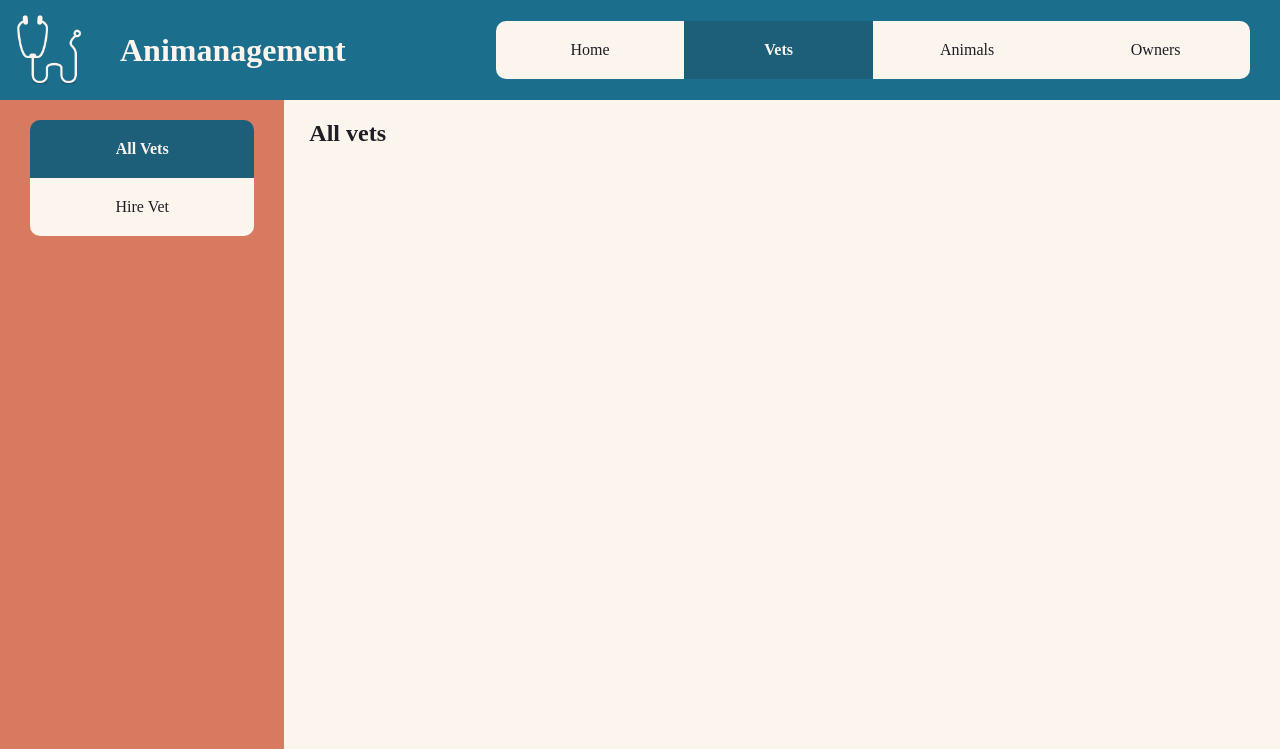
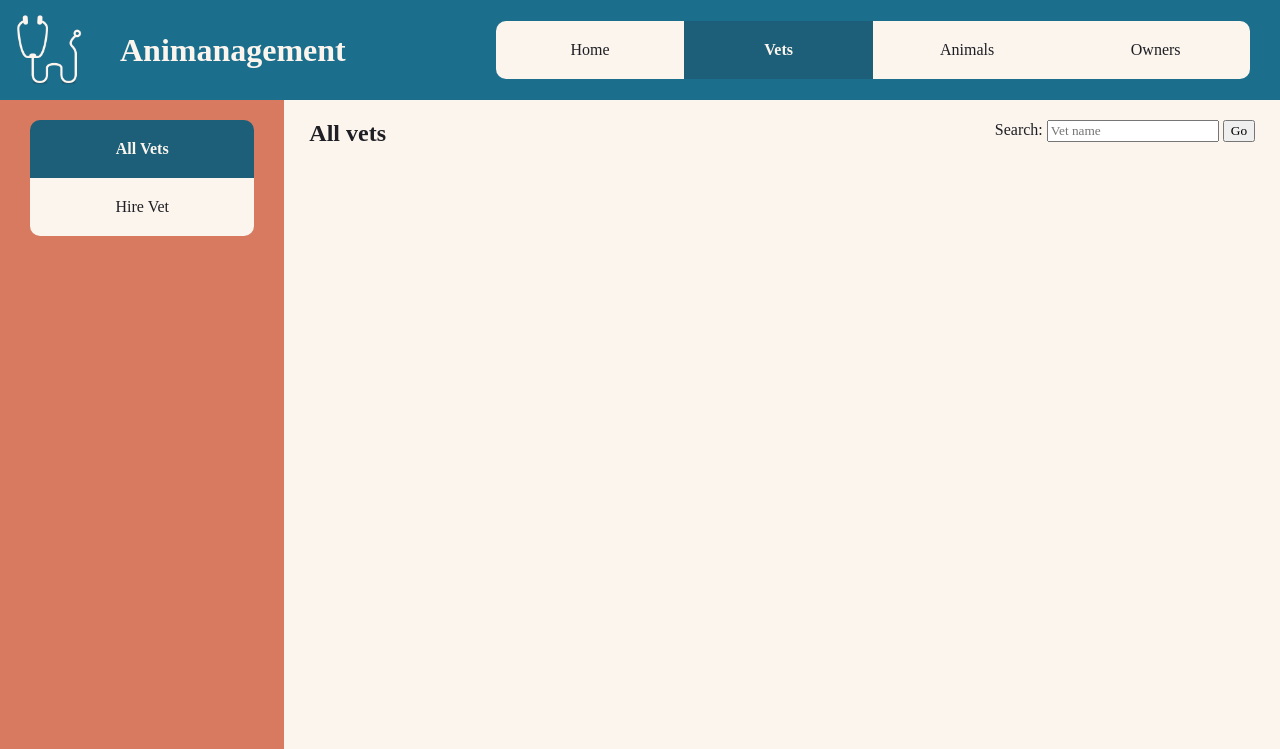
Before and after one commit to JnnyRdng/animanagement, a Flask app: page /vets in a window 1280 px wide. Shown: the top 749 px of the page. Run offline with Flask 2, Linux system fonts and the light colour scheme; data that the repository does not hold is empty; some libraries are stand-ins or nearby versions; some web fonts are replaced.

Commit message:
search implemented in vets index page

```diff
--- a/controllers/animal_controller.py
+++ b/controllers/animal_controller.py
@@ -15,7 +15,6 @@ search = False
 @animal_blueprint.route("/animals")
 def index():
     global search
-    animals = []
     results = []
     search_term = False
     animals = animal_repository.select_all()
--- a/controllers/vet_controller.py
+++ b/controllers/vet_controller.py
@@ -5,13 +5,35 @@ import repositories.vet_repository as vet_repository
 import repositories.animal_repository as animal_repository
 
 vet_blueprint = Blueprint("vets", __name__)
+search = False
 
 # index
 # /vets GET
 @vet_blueprint.route("/vets")
 def index():
+    global search
+    results = []
+    search_term = False
     vets = vet_repository.select_all()
-    return render_template("/vets/index.html", title="Vets", vets=vets)
+    if search:
+        results = [
+            vet
+            for vet in vets
+            if search.lower() in f"{vet.first_name.lower()} {vet.last_name.lower()}"
+        ]
+        search_term = search
+        search = False
+
+    return render_template(
+        "/vets/index.html", title="Vets", vets=vets, results=results, search=search_term
+    )
+
+
+@vet_blueprint.route("/vets/search", methods=["POST"])
+def search_results():
+    global search
+    search = request.form["vet_name"]
+    return redirect("/vets")
 
 
 # show
--- a/static/css/vets/style.css
+++ b/static/css/vets/style.css
@@ -14,8 +14,11 @@ h1, h2, h3, h4, h5, h6 {
     margin: 0px;
 }
 
-.show-all>h2 {
+.show-all>header {
     grid-column-start: span 2;
+    display: flex;
+    flex-flow: row nowrap;
+    justify-content: space-between;
 }
 
 img {
--- a/templates/vets/index.html
+++ b/templates/vets/index.html
@@ -3,11 +3,34 @@
 
 {% block content %}
 <article class="show-all">
-  {% if admitted != undefined %}
-  <h2>Available vets</h2>
-  {% else %}
-  <h2>All vets</h2>
+  <header>
+    {% if search %}
+    {% if results|length %}
+    <h2>Vets - Search results</h2>
+    {% else %}
+    <h2>All vets - No results found</h2>
+    {% endif %}
+    {% else %}
+    <h2>All vets</h2>
+    {% endif %}
+    <form action="/vets/search" method="post">
+      <input type="hidden" value="search">
+      <label for="vet_name">Search: </label>
+      <input type="text" list="vet_names" name="vet_name" placeholder="Vet name"
+        value="{% if search %}{{ search }}{% endif %}">
+      <datalist id="vet_names">
+        {% for vet in vets|sort(attribute="last_name") %}
+        <option value="{{ vet.first_name }} {{ vet.last_name }}">{{ vet.first_name}} {{ vet.last_name }}
+        </option>
+        {% endfor %}
+      </datalist>
+      <input type="submit" value="Go">
+    </form>
+  </header>
+  {% if results|length %}
+  {% set vets = results %}
   {% endif %}
+
   {% for vet in vets|sort(attribute="last_name") %}
   <section class="vet-card">
     <main>
```
